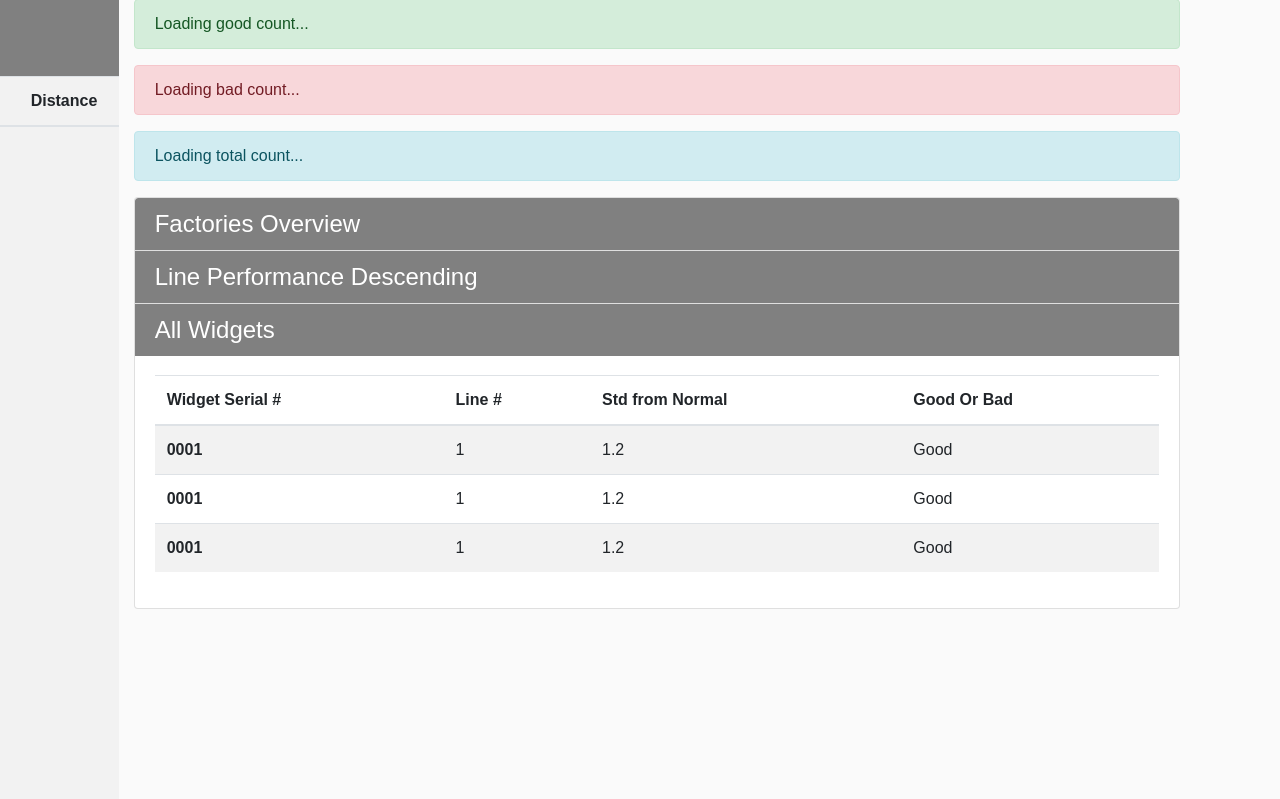
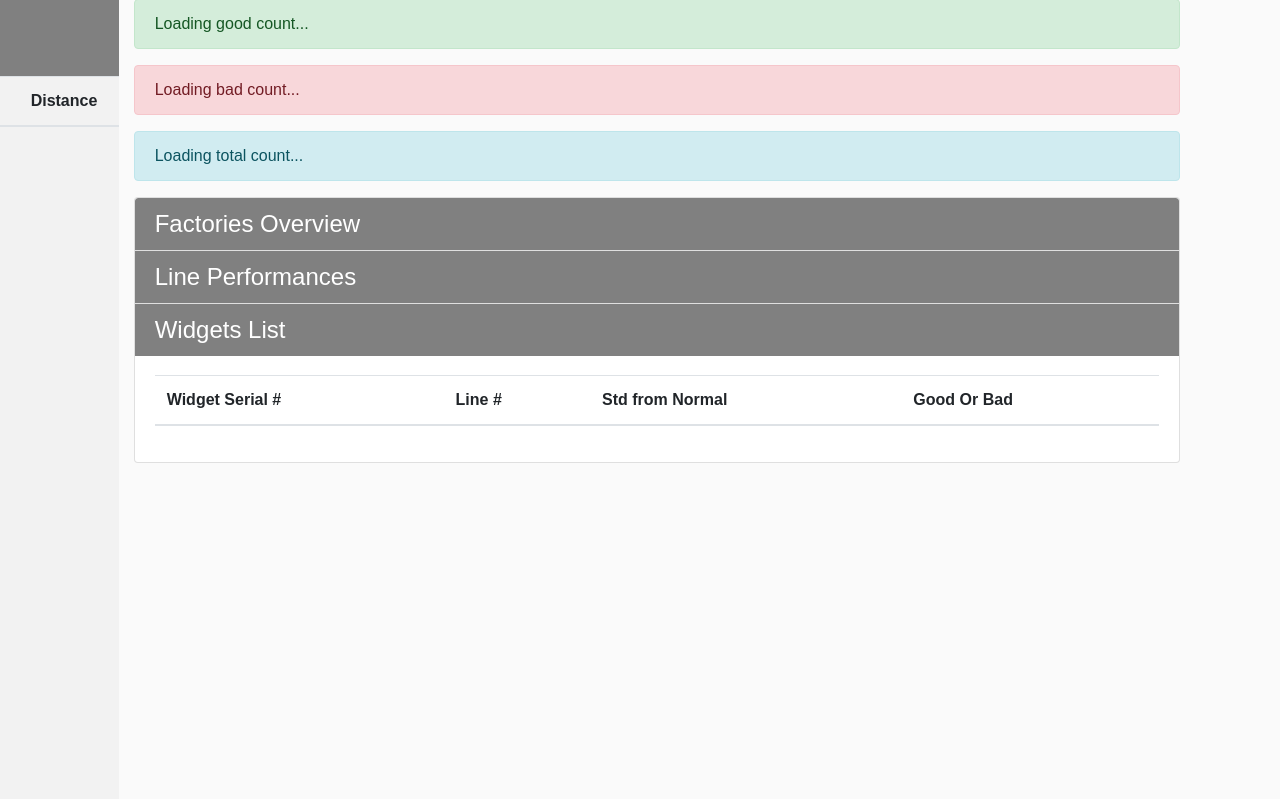
Before and after one commit to drcrook1/AI_Accelerators_Quality, a Python web app: template src/web_app/WebApp/templates/index.html in a window 1280 px wide, after a click on "Widgets List". Shown: the part 81-880 px from the top of the page. Run offline with Jinja, Linux system fonts and the light colour scheme; the template is opened without the code that fills it, so the values that code supplies are empty; some libraries are stand-ins or nearby versions.

Commit message:
binding for UI to widgets list mostly working; needed distributed package update; shipping here as well

```diff
--- a/src/distributed_package/src/ai_acc_quality/data_models/widget.py
+++ b/src/distributed_package/src/ai_acc_quality/data_models/widget.py
@@ -36,6 +36,7 @@ class Widget_Classification(Base_Model):
         d["mean"] = self.mean
         d["threshold"] = self.threshold
         d["classified_time"] = self.classified_time.isoformat()
+        _, d["is_good"] = self.is_good()
         return Result(True), d
 
     @classmethod
--- /dev/null
+++ b/src/web_app/WebApp/static/pagescripts/widgets_list.js
@@ -0,0 +1,26 @@
+var getUrl = window.location;
+var baseUrl = getUrl .protocol + "//" + getUrl.host;
+
+// function extract_line_json(l_json){
+//     return {"line_id" : l_json["line_id"], "good_count" : l_json["good_count"], "bad_count" : l_json["bad_count"],
+//             "perc_anomalies" : l_json["perc_anomalies"], "anomaly_trend" : l_json["anomaly_trend"] }
+// }
+
+function get_widgets_list_data(vm){
+    var url = baseUrl + fifty_widgets_endpoint;
+    $.getJSON(url, function(data){
+        data.forEach(x => {
+            vm.widgets.unshift(JSON.parse(x));
+        });
+    });
+}
+
+function widgets_list_vm(){
+    var self = this;
+    self.widgets = ko.observableArray([]);
+}
+
+widgets_list_vm = new widgets_list_vm();
+ko.applyBindings(widgets_list_vm, document.getElementById("widgets_list"));
+
+get_widgets_list_data(widgets_list_vm);
--- a/src/web_app/WebApp/templates/index.html
+++ b/src/web_app/WebApp/templates/index.html
@@ -74,7 +74,7 @@
                     <div class="card-header" id="headingTwo">
                     <h4 class="mb-0">
                         <div data-toggle="collapse" data-target="#collapseTwo" aria-expanded="false" aria-controls="collapseTwo">
-                        Line Performance Descending
+                        Line Performances
                         </button>
                     </h4>
                     </div>
@@ -108,12 +108,12 @@
                     <div class="card-header" id="headingThree">
                     <h4 class="mb-0">
                         <div data-toggle="collapse" data-target="#collapseThree" aria-expanded="false" aria-controls="collapseThree">
-                        All Widgets
+                        Widgets List
                         </button>
                     </h4>
                     </div>
                     <div id="collapseThree" class="collapse" aria-labelledby="headingThree" data-parent="#accordionExample">
-                        <div class="card-body">
+                        <div id="widgets_list" class="card-body">
                             <div>
                                 <table class="table table-striped table-hover">
                                     <thead>
@@ -124,24 +124,12 @@
                                         <th scope="col">Good Or Bad</th>
                                         </tr>
                                     </thead>
-                                    <tbody>
+                                    <tbody data-bind="foreach: widgets">
                                         <tr class="clickable" data-toggle="modal" data-target="#exampleModalScrollable">
-                                        <th scope="row">0001</th>
-                                        <td>1</td>
-                                        <td>1.2</td>
-                                        <td>Good</td>
-                                        </tr>
-                                        <tr class="clickable" data-toggle="modal" data-target="#exampleModalScrollable">
-                                        <th scope="row">0001</th>
-                                        <td>1</td>
-                                        <td>1.2</td>
-                                        <td>Good</td>
-                                        </tr>
-                                        <tr class="clickable" data-toggle="modal" data-target="#exampleModalScrollable">
-                                        <th scope="row">0001</th>
-                                        <td>1</td>
-                                        <td>1.2</td>
-                                        <td>Good</td>
+                                        <th data-bind="text: serial_number" scope="row">LOADING...</th>
+                                        <td data-bind="text: line_id">LOADING...</td>
+                                        <td data-bind="text: std_dist">LOADING...</td>
+                                        <td data-bind="text: is_good">LOADING...</td>
                                         </tr>
                                     </tbody>
                                 </table>
@@ -213,12 +201,9 @@
 <script type="text/javascript">
     var bad_widgets_endpoint = "{{ url_for('widgets.badwidgets') }}";
     var good_widgets_endpoint = "{{ url_for('widgets.goodwidgets') }}";
-    var page_good_widgets_endpoint = "{{ url_for('widgets.page_good') }}";
-    var page_bad_widgets_endpoint = "{{ url_for('widgets.page_bad') }}";
-    var page_all_widgets_endpoint = "{{ url_for('widgets.page_all') }}";
+    var fifty_widgets_endpoint = "{{ url_for('widgets.fifty_widgets') }}";
     var specific_widget_endpoint = "{{ url_for('widgets.widget') }}";
     var counts_widgets_endpoint = "{{ url_for('widgets.counts') }}";
-
     var overview_factories_endpoint = "{{ url_for('factories.overview') }}";
     var overview_lines_endpoint = "{{ url_for('factories.lines_overview') }}";
 </script>
@@ -232,5 +217,6 @@
 <script type="text/javascript" src="{{ url_for('static', filename='pagescripts/widget_telemetry.js') }}"></script>
 <script type="text/javascript" src="{{ url_for('static', filename='pagescripts/factory_overview.js') }}"></script>
 <script type="text/javascript" src="{{ url_for('static', filename='pagescripts/lines_overview.js') }}"></script>
+<script type="text/javascript" src="{{ url_for('static', filename='pagescripts/widgets_list.js') }}"></script>
 
 {% endblock %}
```
Also changed, not shown: src/web_app/WebApp/apis/widgets.py (+5 -3 lines), src/web_app/WebApp/providers/classified_widget.py (+4 -4 lines), src/web_app/tests/test_providers/test_classified_widgets.py (+6 -0 lines).
